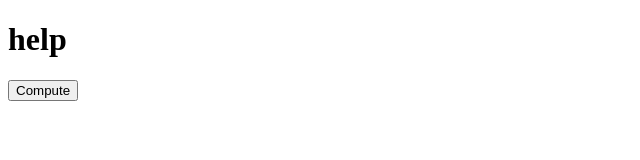
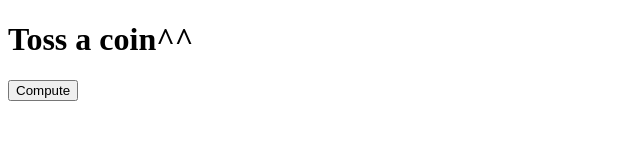
Before and after one commit to CliveNouvel/CS3, a plain HTML site: page Toss a coin.html in a window 1280 px wide. Shown: the whole page, without its empty margins (0-640 px from the left). Drawn offline with Linux system fonts and the light colour scheme.

Commit message:
Update Toss a coin.html

```diff
--- a/Toss a coin.html
+++ b/Toss a coin.html
@@ -1,7 +1,7 @@
 <!DOCTYPE html>
 <html>
 	<body>
-	<h1> help </h1>
+	<h1> Toss a coin^^ </h1>
 		<p id="demo" style="color:red"></p>
 		<button onclick="f1() "> Compute </button>
 		<script>
```
